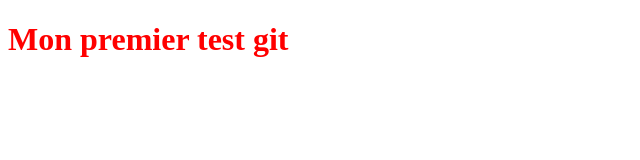
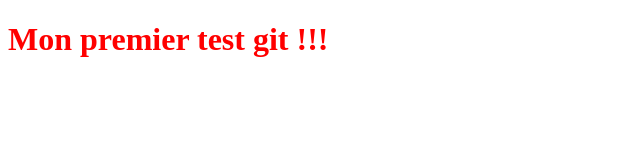
Before and after one commit to LeponDisigner/monprojetlaraval, a plain HTML site: page index.html in a window 1280 px wide. Shown: the full height of the page, 0-640 px from the left. Drawn offline with Linux system fonts and the light colour scheme.

Commit message:
Modification du titre H1

```diff
--- a/index.html
+++ b/index.html
@@ -7,6 +7,6 @@
     <title>Document</title>
 </head>
 <body>
-    <h1>Mon premier test git</h1>
+    <h1>Mon premier test git !!!</h1>
 </body>
 </html>
```
